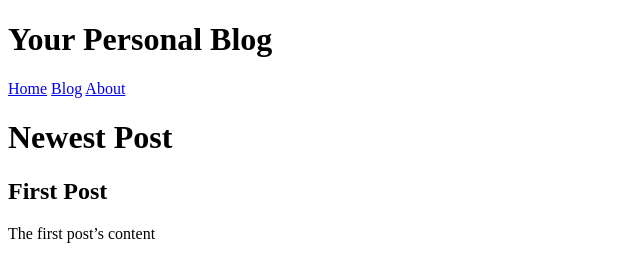
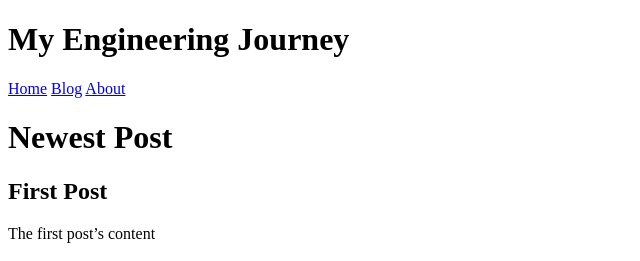
Before and after one commit to VializJ/VializJ.github.io, a plain HTML site: page index.html in a window 1280 px wide. Shown: the top 261 px of the page, without its empty margins (0-640 px from the left). Drawn offline with Linux system fonts and the light colour scheme.

Commit message:
Edited header names

```diff
--- a/index.html
+++ b/index.html
@@ -1,11 +1,11 @@
 <!DOCTYPE html>
 <html>
    <head>
-      <title>Personal Blog</title>
+      <title>My Engineering Journey</title>
       </head>
    <body>
       <header>
-      <h1>Your Personal Blog</h1>
+      <h1>My Engineering Journey</h1>
       <nav>
          <a href=”domain.tld/home”>Home</a>
          <a href=”domain.tld/blog”>Blog</a>
```
